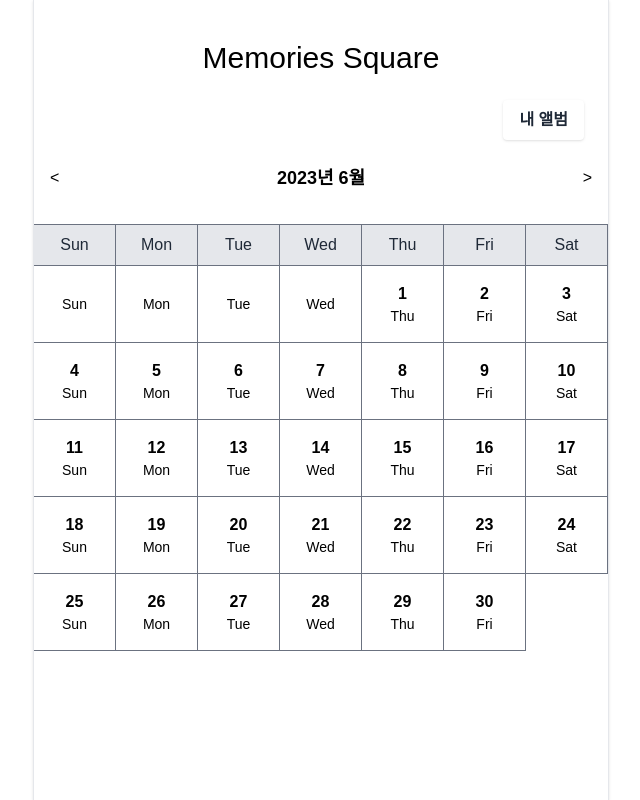
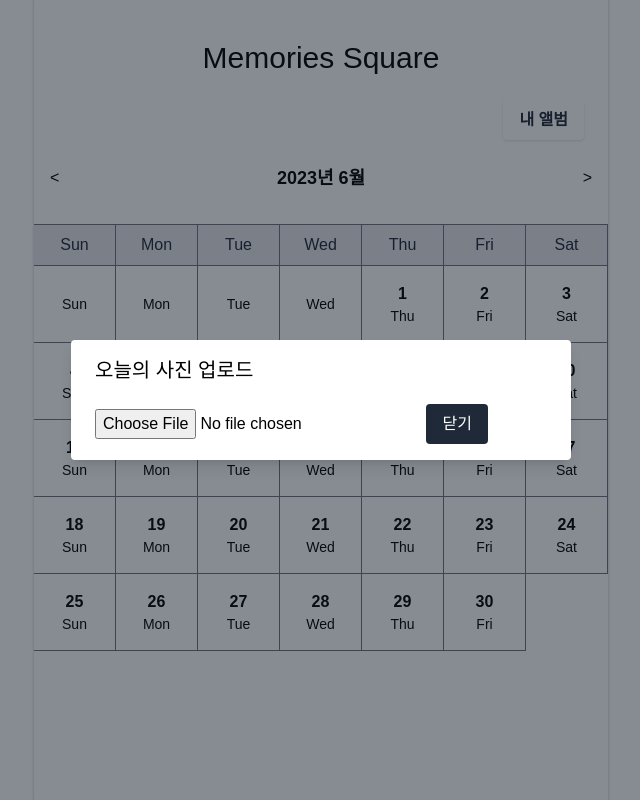
Before and after one commit to Leets-Official/MemoriesSquare-FE, a SvelteKit app: page / in a window 1280 px wide. Both pictures are taken after a click on the button "내 앨범". Shown: the whole page, without its empty margins (319-959 px from the left). Built offline with nearby package versions, Linux system fonts and the light colour scheme; a web font is replaced by a local one.

Commit message:
feat: 이미지 업로드 창 UI 구현

```diff
--- a/src/routes/Home.svelte
+++ b/src/routes/Home.svelte
@@ -1,14 +1,17 @@
 <script>
 	import Calendar from './calendar/Calendar.svelte';
+	import ImageModal from "./calendar/imageupload/ImageModal.svelte";
 </script>
 
 <section class="m-0">
 	<div class="pt-10">
 		<p class="text-3xl text-center">Memories Square</p>
-			<button class="bg-white hover:bg-gray-100 float-right text-gray-800 font-semibold m-6 py-2 px-4 border:none border-gray-400 rounded shadow">
-				내 앨범
-			</button>
-		<div class="clear-right mt-20"><Calendar/></div>
+		<div class="float-right ">
+			<ImageModal/>
+		</div>
+		<div class="clear-right mt-20">
+			<Calendar/>
+		</div>
 	</div>
 </section>
 
--- /dev/null
+++ b/src/routes/calendar/imageupload/ImageModal.svelte
@@ -0,0 +1,47 @@
+<script>
+    export let isOpen = false;
+    export let selectedImage = null;
+
+    const handleImageUpload = (e) => {
+        const file = e.target.files[0];
+        // 선택한 이미지를 사용자 정의 로직에 따라 처리
+
+        selectedImage = file;
+        console.log(selectedImage)
+    }
+
+    const openImageModal = () => {
+        isOpen = true;
+    }
+
+    const closeImageModal = () => {
+        selectedImage = null;
+        isOpen = false;
+    }
+</script>
+
+<div>
+    <button on:click="{openImageModal}" class="bg-white hover:bg-gray-100 float-right text-gray-800 font-semibold m-6 py-2 px-4 border:none border-gray-400 rounded shadow">
+        내 앨범
+    </button>
+    {#if isOpen}
+        <div class="fixed inset-0 flex items-center justify-center z-50">
+        <div class="overlay fixed inset-0 bg-gray-900 opacity-50"></div>
+        <div class="image-modal-container bg-white w-1/2 mx-auto rounded shadow-lg z-50">
+            <div class="image-modal-content py-4 px-6">
+                <h2 class="text-xl mb-5">오늘의 사진 업로드</h2>
+                <input type="file" accept="image/*" on:change={handleImageUpload}>
+                <button class="ml-6 px-4 py-2 bg-gray-800 text-white rounded" on:click={closeImageModal}>닫기</button>
+            </div>
+        </div>
+    </div>
+    {/if}
+</div>
+
+
+<style>
+    .image-modal-container{
+        width: 50%;
+        max-width: 500px;
+    }
+</style>
```
Also changed, not shown: src/routes/calendar/Calendar.svelte (+0 -11 lines).
